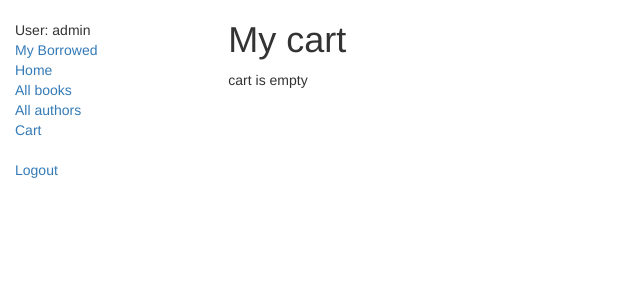
After one commit to Qwayb/prakt1, a Django app: page /catalog/cart/ in a window 1280 px wide. The commit adds this page. Shown: the top 300 px of the page, without its empty margins (0-640 px from the left). Run offline with Django 4.2, Linux system fonts and the light colour scheme; a user stored in the database is signed in; data comes from the database, SQL or seed files in the repository; both versions use the stored data as it was after the commit; some libraries are stand-ins or nearby versions.

Commit message:
added cart

```diff
--- a/LocalLibrary/LocalLibrary/urls.py
+++ b/LocalLibrary/LocalLibrary/urls.py
@@ -1,19 +1,3 @@
-"""
-URL configuration for LocalLibrary project.
-
-The `urlpatterns` list routes URLs to views. For more information please see:
-    https://docs.djangoproject.com/en/4.2/topics/http/urls/
-Examples:
-Function views
-    1. Add an import:  from my_app import views
-    2. Add a URL to urlpatterns:  path('', views.home, name='home')
-Class-based views
-    1. Add an import:  from other_app.views import Home
-    2. Add a URL to urlpatterns:  path('', Home.as_view(), name='home')
-Including another URLconf
-    1. Import the include() function: from django.urls import include, path
-    2. Add a URL to urlpatterns:  path('blog/', include('blog.urls'))
-"""
 from django.contrib import admin
 from django.urls import path
 from django.urls import include
@@ -35,7 +19,6 @@ urlpatterns += [
 
 urlpatterns += static(settings.STATIC_URL, document_root=settings.STATIC_ROOT)
 
-#Add Django site authentication urls (for login, logout, password management)
 urlpatterns += [
     path('accounts/', include('django.contrib.auth.urls')),
 ]
--- a/LocalLibrary/catalog/models.py
+++ b/LocalLibrary/catalog/models.py
@@ -132,3 +132,19 @@ class Author(models.Model):
         String for representing the Model object.
         """
         return '%s, %s' % (self.last_name, self.first_name)
+
+
+class Cart(models.Model):
+    user = models.ForeignKey(User, on_delete=models.CASCADE)
+    created_at = models.DateTimeField(auto_now_add=True)
+
+    def str(self):
+        return f"Cart {self.id} for {self.user.username}"
+
+class CartItem(models.Model):
+    cart = models.ForeignKey(Cart, on_delete=models.CASCADE, related_name="items")
+    book = models.ForeignKey(Book, on_delete=models.CASCADE)
+    quantity = models.PositiveIntegerField(default=1)
+
+    def str(self):
+        return f"{self.book.title} in Cart {self.cart.id}"
--- a/LocalLibrary/catalog/templates/base_generic.html
+++ b/LocalLibrary/catalog/templates/base_generic.html
@@ -29,6 +29,8 @@
               <li><a href="{% url 'index' %}">Home</a></li>
               <li><a href="{% url 'books' %}">All books</a></li>
               <li><a href="{% url 'authors' %}">All authors</a></li>
+              <li><a href="{% url 'cart-detail' %}">Cart</a></li>
+
               <br>
               <li><a href="{% url 'logout'%}?next={{request.path}}">Logout</a></li>
               {% else %}
--- /dev/null
+++ b/LocalLibrary/catalog/templates/catalog/cart_detail.html
@@ -0,0 +1,15 @@
+{% extends "base_generic.html" %}
+
+{% block content %}
+  <h1>My cart</h1>
+
+  {% if cart.items.all %}
+    <ul>
+      {% for item in cart.items.all %}
+        <li>{{ item.book.title }} - quantity: {{ item.quantity }}</li>
+      {% endfor %}
+    </ul>
+  {% else %}
+    <p>cart is empty</p>
+  {% endif %}
+{% endblock %}
--- a/LocalLibrary/catalog/urls.py
+++ b/LocalLibrary/catalog/urls.py
@@ -11,15 +11,11 @@ urlpatterns = [
 ]
 
 urlpatterns += [
+    path('book/<uuid:pk>/renew/', views.renew_book_librarian, name='renew-book-librarian'),
     path('mybooks/', views.LoanedBooksByUserListView.as_view(), name='my-borrowed'),
-]
-
-urlpatterns += [
-    path('book/<uuid:pk>/renew/', views.renew_book_librarian, name='renew-book-librarian'),
-]
-
-urlpatterns += [
     path('author/create/', views.AuthorCreate.as_view(), name='author-create'),
     path('author/<int:pk>/update/', views.AuthorUpdate.as_view(), name='author-update'),
     path('author/<int:pk>/delete/', views.AuthorDelete.as_view(), name='author-delete'),
+    path('cart/', views.CartDetailView.as_view(), name='cart-detail'),
+    path('cart/add/<int:book_id>/', views.add_to_cart, name='add-to-cart'),
 ]
--- a/LocalLibrary/catalog/views.py
+++ b/LocalLibrary/catalog/views.py
@@ -114,3 +114,30 @@ class AuthorUpdate(UpdateView):
 class AuthorDelete(DeleteView):
     model = Author
     success_url = reverse_lazy('authors')
+
+
+from django.contrib.auth.decorators import login_required
+from django.shortcuts import redirect
+from .models import Cart, CartItem
+
+@login_required
+def add_to_cart(request, book_id):
+    book = get_object_or_404(Book, pk=book_id)
+    cart, created = Cart.objects.get_or_create(user=request.user)
+
+    cart_item, created = CartItem.objects.get_or_create(cart=cart, book=book)
+    if not created:
+        cart_item.quantity += 1
+    cart_item.save()
+
+    return redirect('cart-detail')
+
+from django.views.generic import DetailView
+
+class CartDetailView(LoginRequiredMixin, DetailView):
+    model = Cart
+    template_name = 'catalog/cart_detail.html'
+
+    def get_object(self):
+        cart, created = Cart.objects.get_or_create(user=self.request.user)
+        return cart
```
Also changed, not shown: LocalLibrary/catalog/templates/catalog/book_detail.html (+6 -3 lines), LocalLibrary/__init__.py (added), LocalLibrary/catalog/migrations/0004_cart_cartitem.py (added), LocalLibrary/db.sqlite3.
